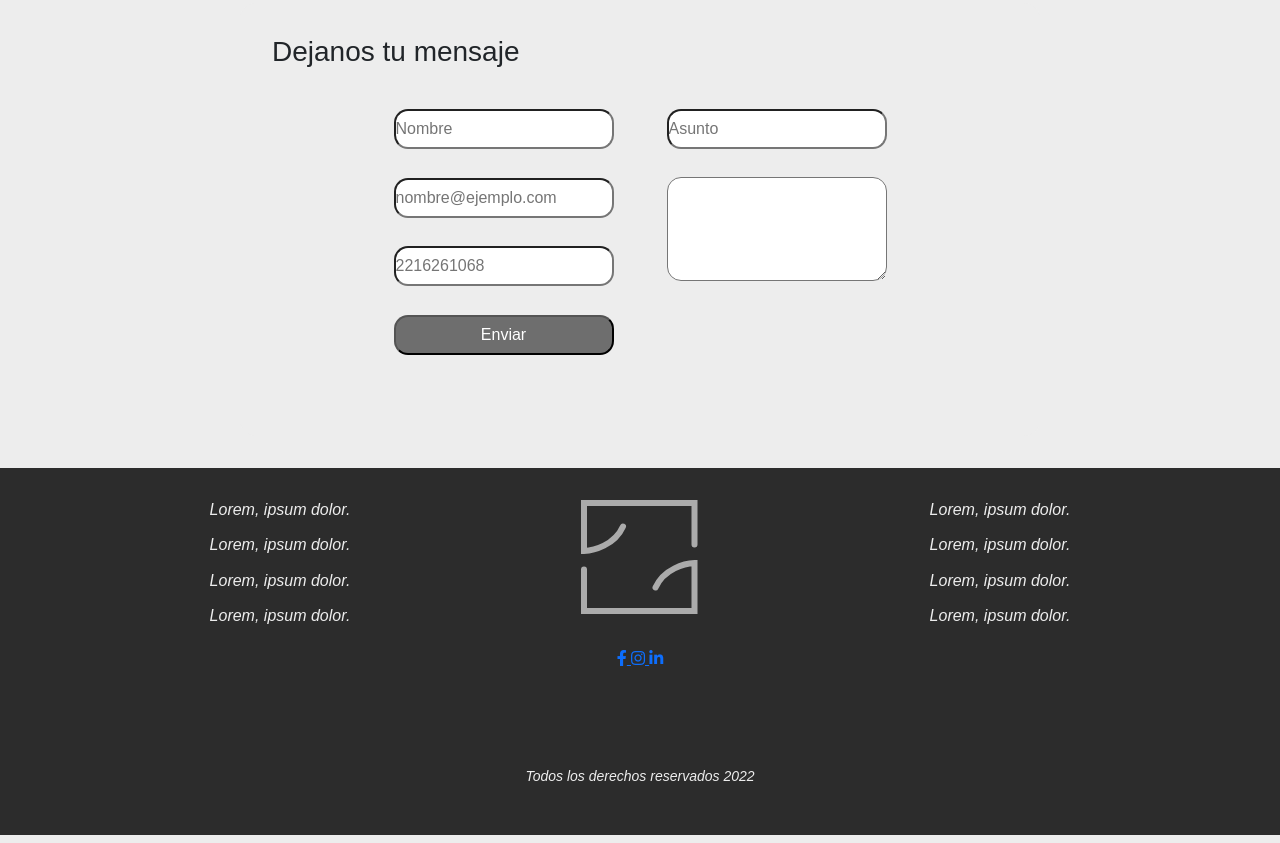
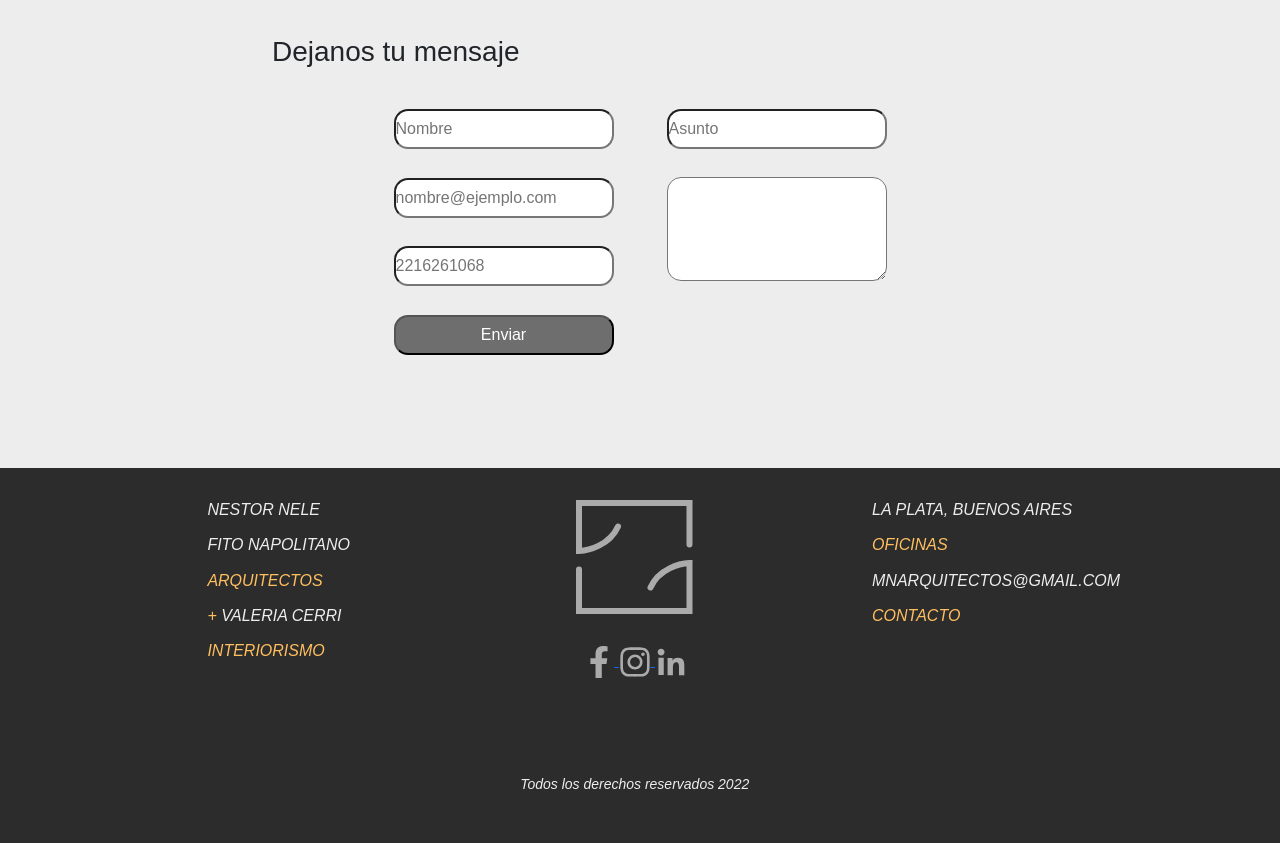
Before and after one commit to ivalemma/mnarquitectura-web, a website: page pages/contacto.html in a window 1280 px wide. Shown: the part 367-1210 px from the top of the page. Drawn offline with nearby package versions, Linux system fonts and the light colour scheme; files whose address does not match are found by name.

Commit message:
footer completo en todas las pages

```diff
--- a/pages/contacto.html
+++ b/pages/contacto.html
@@ -110,28 +110,31 @@
         <!-- aca podemos poner un nav, porque es contenedor de navegacion pero para liks externos (como redes sociales) podemos usar div -->
         <section class="footer__left"> <!-- seccion left -->
             <p>
-                Lorem, ipsum dolor.
+                NESTOR NELE
             </p>
             <p>
-                Lorem, ipsum dolor.
+                FITO NAPOLITANO
             </p>
             <p>
-                Lorem, ipsum dolor.
+                <span>ARQUITECTOS</span>
             </p>
             <p>
-                Lorem, ipsum dolor.
+                <span>+</span> VALERIA CERRI
+            </p>
+            <p>
+                <span>INTERIORISMO</span>
             </p>
         </section>
         <section class="footer__medio"> <!-- Seccin del medio -->
             <div class="footer__logo">
-                <img src="./imagenes/LogoGris.svg" alt="Logo">
+                <img src="../imagenes/LogoGris.svg" alt="Logo">
             </div>
             <div class="_footer_iconos">
-                <a href="https://facebook.com" target="_blank"><i class="fab fa-facebook-f"></i>
+                <a title="Facebook" href="https://facebook.com" target="_blank"><img src="../imagenes/icono facebook.svg" alt="Facebook"/>
                 </a>
-                <a href="https://instagram.com" target="_blank"><i class="fab fa-instagram"></i>
+                <a title="Instagram" href="https://instagram.com" target="_blank"><img src="../imagenes/icono instagram.svg" alt="Instagram"/>
                 </a>
-                <a href="https://linkein.com" target="_blank"><i class="fab fa-linkedin-in"></i>
+                <a title="LinkedIn" href="https://linkedin.com" target="_blank"><img src="../imagenes/icono linkedin.svg" alt="LinkedIn"/>
                 </a>
             </div>
             <div class="footer__derechos">
@@ -140,16 +143,16 @@
         </section>
         <section class="footer__right"> <!-- seccion right -->
             <p>
-                Lorem, ipsum dolor.
+                LA PLATA, BUENOS AIRES
             </p>
             <p>
-                Lorem, ipsum dolor.
+                <span>OFICINAS</span>
             </p>
             <p>
-                Lorem, ipsum dolor.
+                MNARQUITECTOS@GMAIL.COM
             </p>
             <p>
-                Lorem, ipsum dolor.
+                <span>CONTACTO</span>
             </p>
         </section>
     </section>
```
Also changed, not shown: pages/Galeria.html (+14 -11 lines), pages/asesorias.html (+14 -11 lines), pages/sobrenosotros.html (+14 -11 lines).
